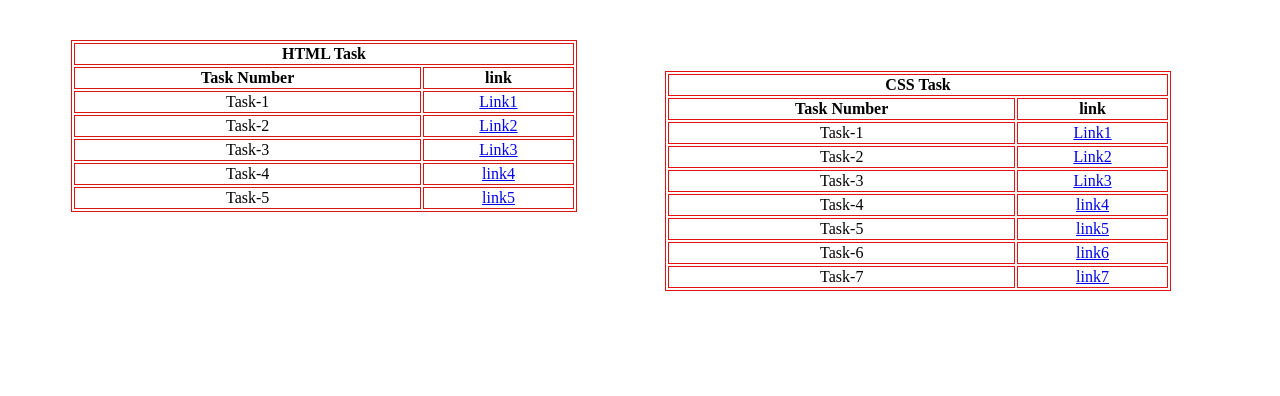
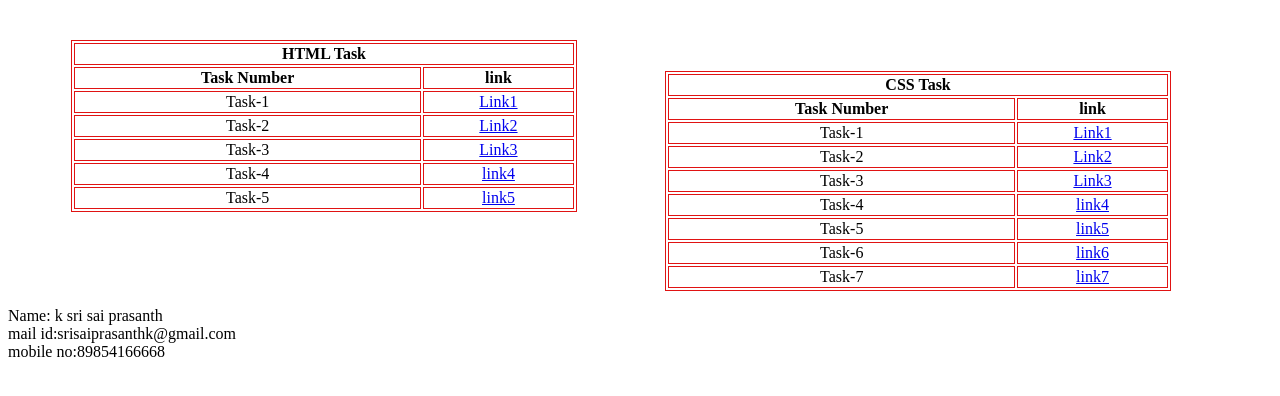
Before and after one commit to srisaiprasanthk/merntasks, a plain HTML site: page index.html in a window 1280 px wide. Shown: the part 86-482 px from the top of the page. Drawn offline with Linux system fonts and the light colour scheme.

Commit message:
index.html

```diff
--- a/index.html
+++ b/index.html
@@ -101,5 +101,6 @@
                 <td><a href="./task12.html">link7</a></td>
             </tr>
     </table>
+    <p>Name: k sri sai prasanth<br>mail id:srisaiprasanthk@gmail.com<br>mobile no:89854166668</p>
 </body>
 </html>
```
